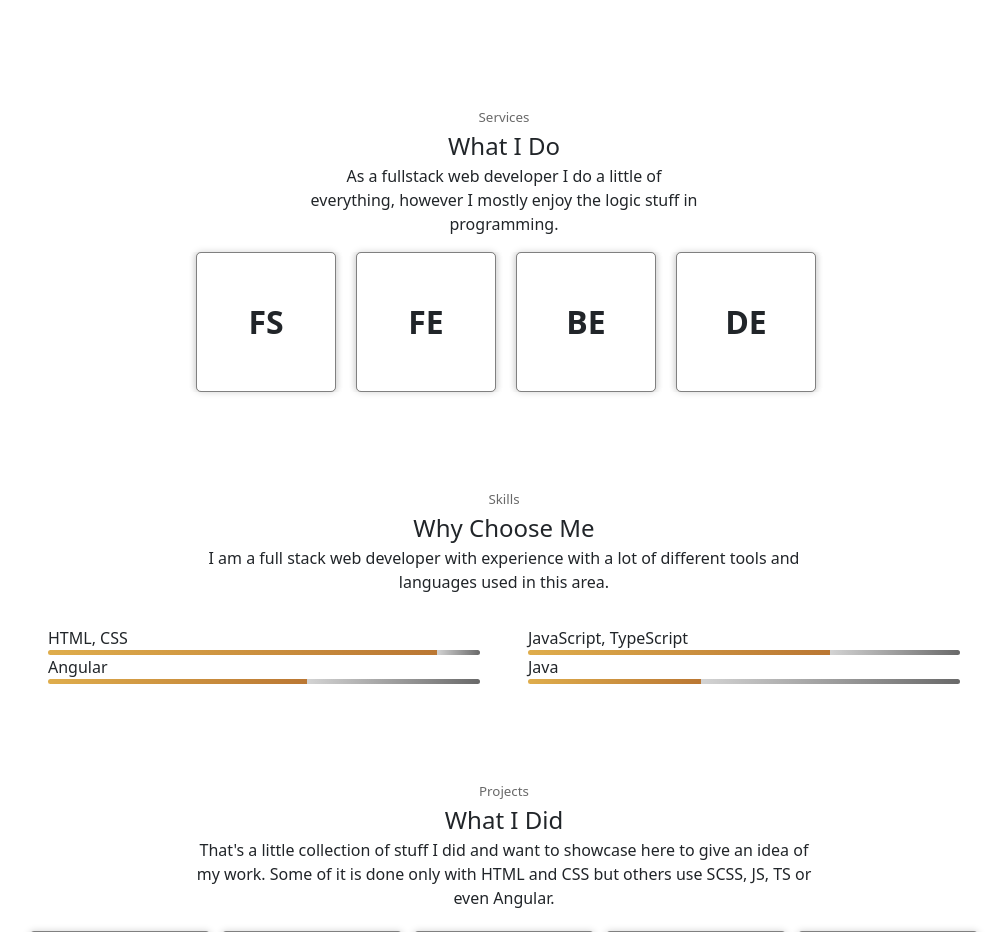
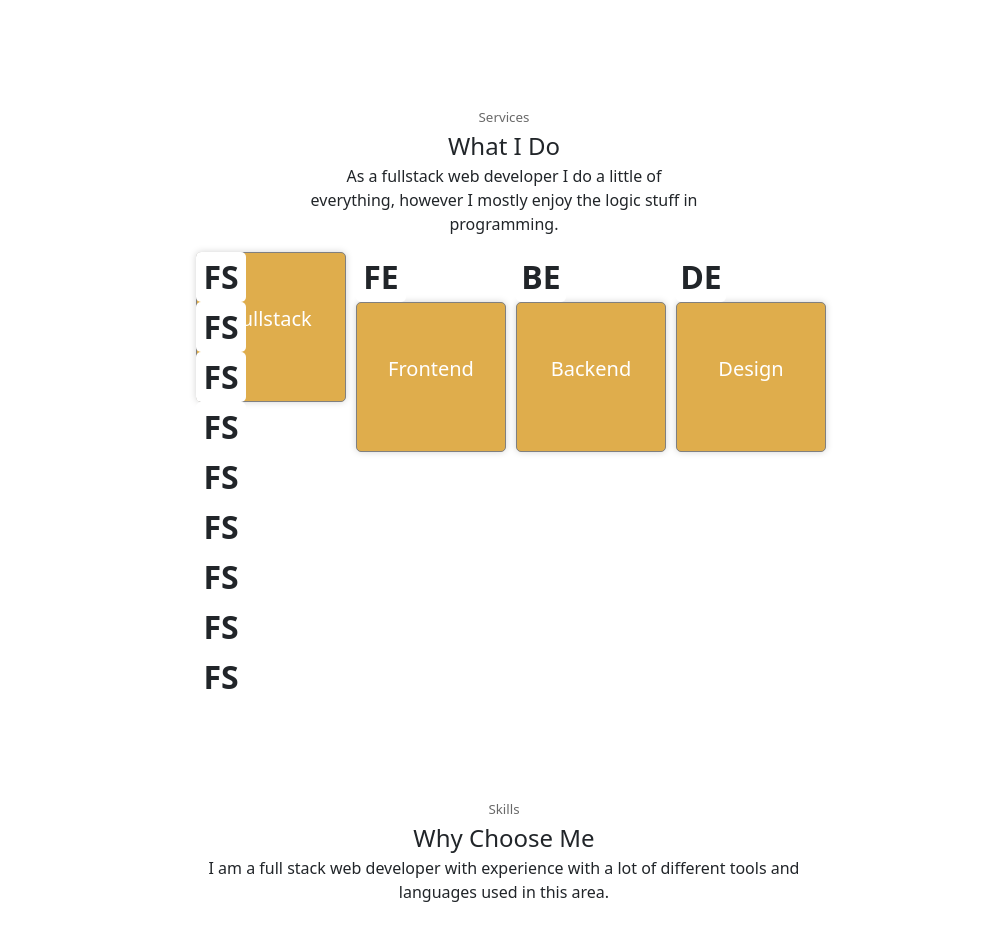
Before and after one commit to JFZelenak/CFV-deployedPortfolio, a PHP site: page / in a window 1280 px wide. Shown: the part 1330-2262 px from the top of the page, without its empty margins (136-1143 px from the left). Run offline with PHP 8.4, Linux system fonts and the light colour scheme.

Commit message:
add changes

```diff
--- a/data.js
+++ b/data.js
@@ -1,10 +1,18 @@
 "use strict";
 let tools = [{
-        name: "HTML, CSS",
+        name: "HTML",
         percentage: 90,
         remainder: 10
     }, {
-        name: "JavaScript, TypeScript",
+        name: "CSS",
+        percentage: 85,
+        remainder: 15
+    }, {
+        name: "JavaScript",
+        percentage: 80,
+        remainder: 20
+    }, {
+        name: "TypeScript",
         percentage: 70,
         remainder: 30
     }, {
--- a/index.html
+++ b/index.html
@@ -107,25 +107,66 @@
         <div class="row row-cols-4 justify-content-between">
             <div class="serviceCardCont">
 
-                <div class="myServiceCard">
+                <div class="unmovingCard">
+                    <div>
+                        <p class="fs-5">Fullstack</p>
+                    </div>
+                </div>
+                <div class="movingCard" onmouseover="moveAway(this)" style="">
                     <div>
                         <p class="fs-2 mt-0 mb-0"><b>FS</b></p>
                     </div>
                 </div>
-                <div class="myServiceCard2">
+                <div class="movingCard" onmouseover="moveAway(this)">
                     <div>
-                        <p class="fs-5">Fullstack</p>
+                        <p class="fs-2 mt-0 mb-0"><b>FS</b></p>
                     </div>
                 </div>
+                <div class="movingCard" onmouseover="moveAway(this)">
+                    <div>
+                        <p class="fs-2 mt-0 mb-0"><b>FS</b></p>
+                    </div>
+                </div>
+                <div class="movingCard" onmouseover="moveAway(this)">
+                    <div>
+                        <p class="fs-2 mt-0 mb-0"><b>FS</b></p>
+                    </div>
+                </div>
+                <div class="movingCard" onmouseover="moveAway(this)">
+                    <div>
+                        <p class="fs-2 mt-0 mb-0"><b>FS</b></p>
+                    </div>
+                </div>
+                <div class="movingCard" onmouseover="moveAway(this)">
+                    <div>
+                        <p class="fs-2 mt-0 mb-0"><b>FS</b></p>
+                    </div>
+                </div>
+                <div class="movingCard" onmouseover="moveAway(this)">
+                    <div>
+                        <p class="fs-2 mt-0 mb-0"><b>FS</b></p>
+                    </div>
+                </div>
+                <div class="movingCard" onmouseover="moveAway(this)">
+                    <div>
+                        <p class="fs-2 mt-0 mb-0"><b>FS</b></p>
+                    </div>
+                </div>
+                <div class="movingCard" onmouseover="moveAway(this)">
+                    <div>
+                        <p class="fs-2 mt-0 mb-0"><b>FS</b></p>
+                    </div>
+                </div>
+
             </div>
 
             <div class="serviceCardCont">
-                <div class="myServiceCard">
+                <div class="movingCard" onmouseover="moveAway(this)">
                     <div>
                         <p class="fs-2 mt-0 mb-0"><b>FE</b></p>
                     </div>
                 </div>
-                <div class="myServiceCard2">
+                <div class="unmovingCard">
                     <div>
                         <p class="fs-5">Frontend</p>
                     </div>
@@ -133,12 +174,12 @@
             </div>
 
             <div class="serviceCardCont">
-                <div class="myServiceCard">
+                <div class="movingCard" onmouseover="moveAway(this)">
                     <div>
                         <p class="fs-2 mt-0 mb-0"><b>BE</b></p>
                     </div>
                 </div>
-                <div class="myServiceCard2">
+                <div class="unmovingCard">
                     <div>
                         <p class="fs-5">Backend</p>
                     </div>
@@ -146,12 +187,12 @@
             </div>
 
             <div class="serviceCardCont">
-                <div class="myServiceCard">
+                <div class="movingCard" onmouseover="moveAway(this)">
                     <div>
                         <p class="fs-2 mt-0 mb-0"><b>DE</b></p>
                     </div>
                 </div>
-                <div class="myServiceCard2">
+                <div class="unmovingCard">
                     <div>
                         <p class="fs-5">Design</p>
                     </div>
--- a/script.js
+++ b/script.js
@@ -20,3 +20,36 @@ tools.forEach((tool) => {
         </div>
     `;
 });
+function moveAway(movingDiv) {
+    const rect = movingDiv.getBoundingClientRect();
+    const centerX = rect.left + rect.width / 2;
+    const centerY = rect.top + rect.height / 2;
+    // Define the maximum distance you want the div to move away
+    const maxDistance = 100; // Adjust this value as needed
+    // Get the current mouse position
+    const updatePosition = (event) => {
+        const mouseX = event.clientX;
+        const mouseY = event.clientY;
+        const deltaX = mouseX - centerX;
+        const deltaY = mouseY - centerY;
+        // Calculate the angle in radians
+        const angle = Math.atan2(deltaY, deltaX);
+        // Calculate the distance from the mouse pointer
+        const distance = Math.sqrt(Math.pow(deltaX, 2) + Math.pow(deltaY, 2));
+        if (distance < maxDistance) {
+            // Calculate a new position
+            const newX = centerX - maxDistance * Math.cos(angle);
+            const newY = centerY - maxDistance * Math.sin(angle);
+            // Apply CSS transformations to move the div
+            movingDiv.style.transform = `translate(${newX - centerX}px, ${newY - centerY}px)`;
+        }
+    };
+    // Attach the mousemove event listener to the entire document
+    document.addEventListener('mousemove', updatePosition);
+    movingDiv.addEventListener('mouseout', () => {
+        // Reset the div's position when the mouse moves away
+        movingDiv.style.transform = 'translate(0, 0)';
+        // Remove the mousemove event listener to stop tracking the mouse
+        document.removeEventListener('mousemove', updatePosition);
+    });
+}
--- a/style.css
+++ b/style.css
@@ -41,41 +41,41 @@
 /* myAbout */
 #myAbout img {
     width: 100%;
-    height: auto;
+    /* height: auto; */
 }
 /* myServices */
 .serviceCardCont {
     overflow: hidden;
     z-index: 7;
 }
-.myServiceCard, .myServiceCard2 {
-    width: 140px;
-    height: 140px;
-    border: 1px solid gray;
-    box-shadow: 0px 0px 7px lightgray;
+.movingCard, .unmovingCard {
     border-radius: 5px;
     text-align: center;
     display: flex;
     flex-direction: row;
     justify-content: center;
     align-items: center;
+    transition: 500ms all linear;
 }
-.myServiceCard {
-    position: absolute;
-    transition: 500ms all linear;
+.movingCard {
+    width: 50px;
+    height: 50px;
+    position: relative;
+    /* transition: 500ms all linear; */
     z-index: 6;
     background-color: white;
 }
-.myServiceCard2 {
-    position: relative;
-    top: 0;
+.unmovingCard {
+    width: 150px;
+    height: 150px;
+    border: 1px solid gray;
+    box-shadow: 0px 0px 7px lightgray;
+    position: absolute;
     background-color: var(--main-color);
     color: white;
+    /* z-index: 7; */
 }
-.myServiceCard:hover{
-    transform: translateY(140px);
-}
-.myServiceCard p {
+.movingCard p {
     margin: 0;
     padding: 0;
 }
```
Also changed, not shown: script.ts (+42 -0 lines).
